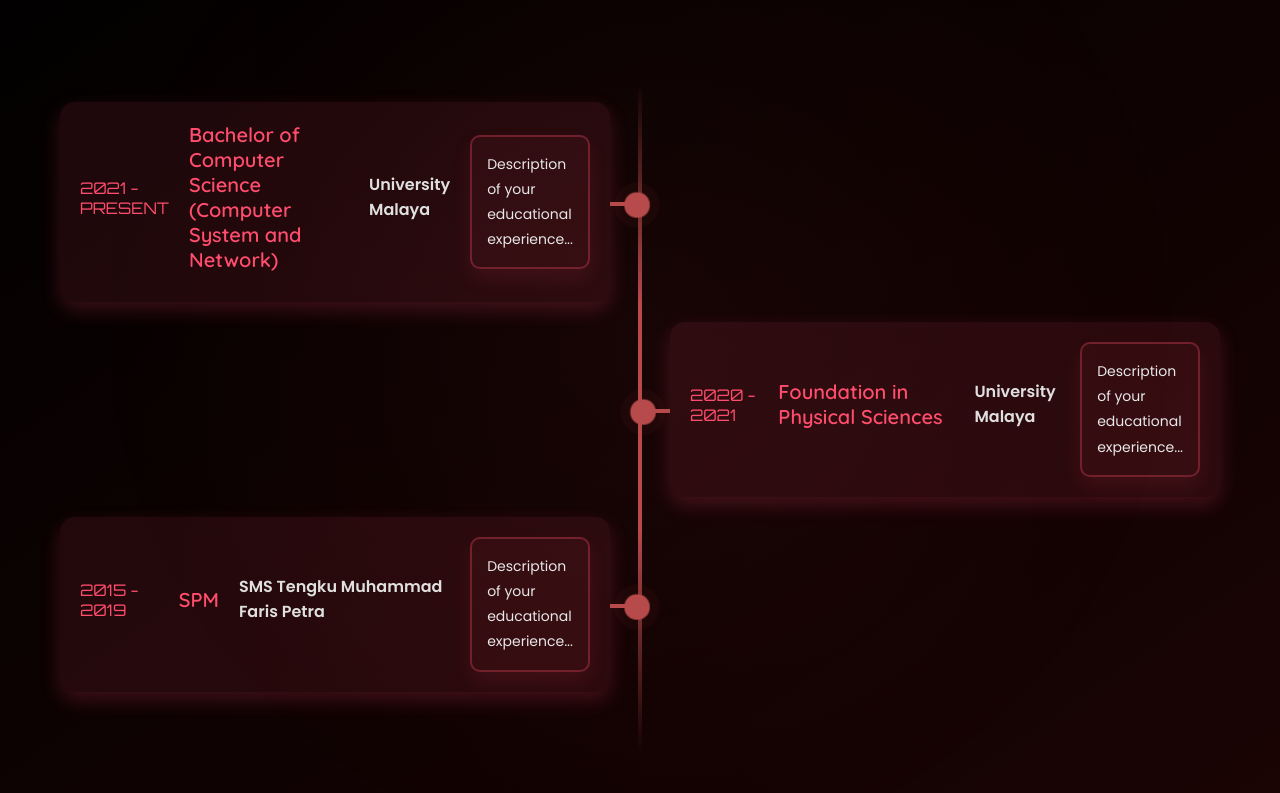
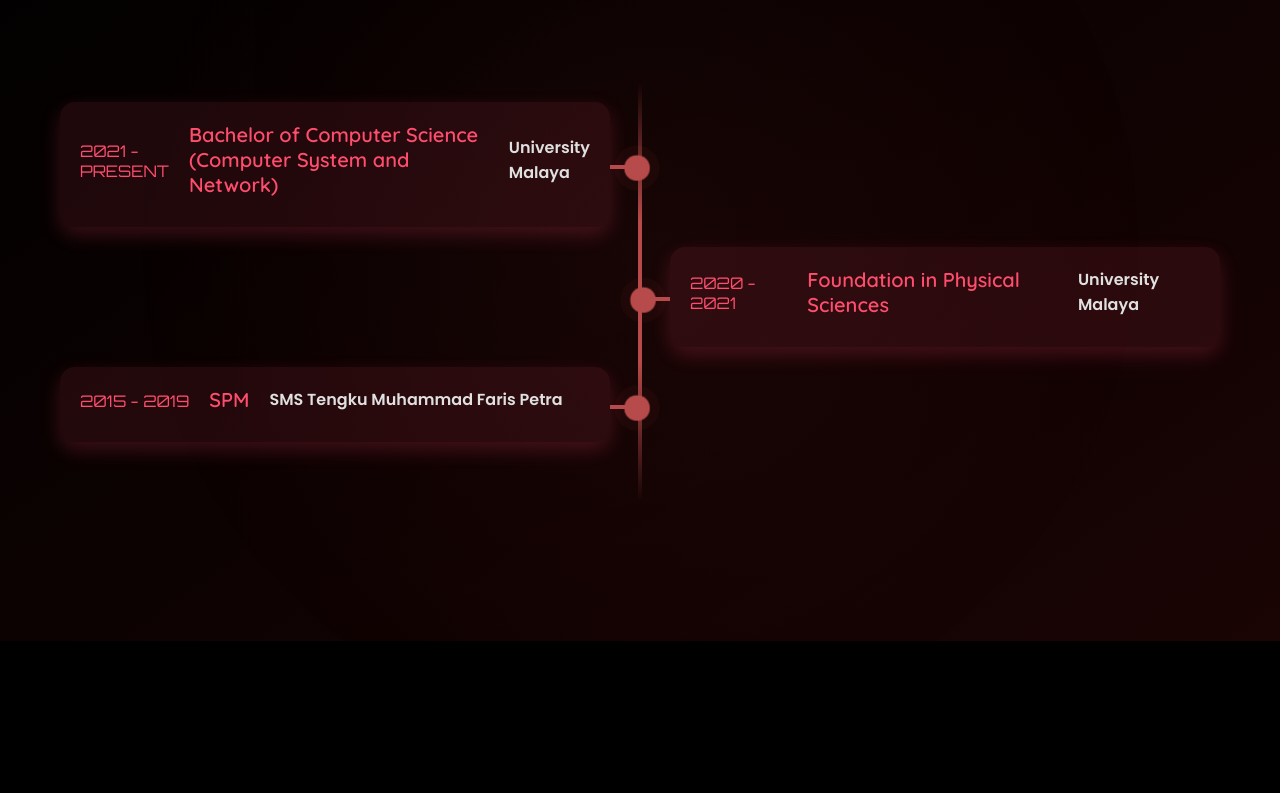
Before and after one commit to muhdharris/muhdharris.github.io, a plain HTML site: page index.html in a window 1280 px wide. Shown: the part 3460-4253 px from the top of the page. Drawn offline with nearby package versions, Linux system fonts and the light colour scheme.

Commit message:
Update index.html

```diff
--- a/index.html
+++ b/index.html
@@ -154,19 +154,16 @@
                 <span class="timeline-date">2021 - Present</span>
                 <h3 class="timeline-title">Bachelor of Computer Science (Computer System and Network)</h3>
                 <h4 class="timeline-subtitle">University Malaya</h4>
-                <p class="timeline-content">Description of your educational experience...</p>
             </div>
             <div class="timeline-item">
                 <span class="timeline-date">2020 - 2021</span>
                 <h3 class="timeline-title">Foundation in Physical Sciences</h3>
                 <h4 class="timeline-subtitle">University Malaya</h4>
-                <p class="timeline-content">Description of your educational experience...</p>
             </div>
             <div class="timeline-item">
                 <span class="timeline-date">2015 - 2019</span>
                 <h3 class="timeline-title">SPM</h3>
                 <h4 class="timeline-subtitle">SMS Tengku Muhammad Faris Petra</h4>
-                <p class="timeline-content">Description of your educational experience...</p>
             </div>
 
 
```
